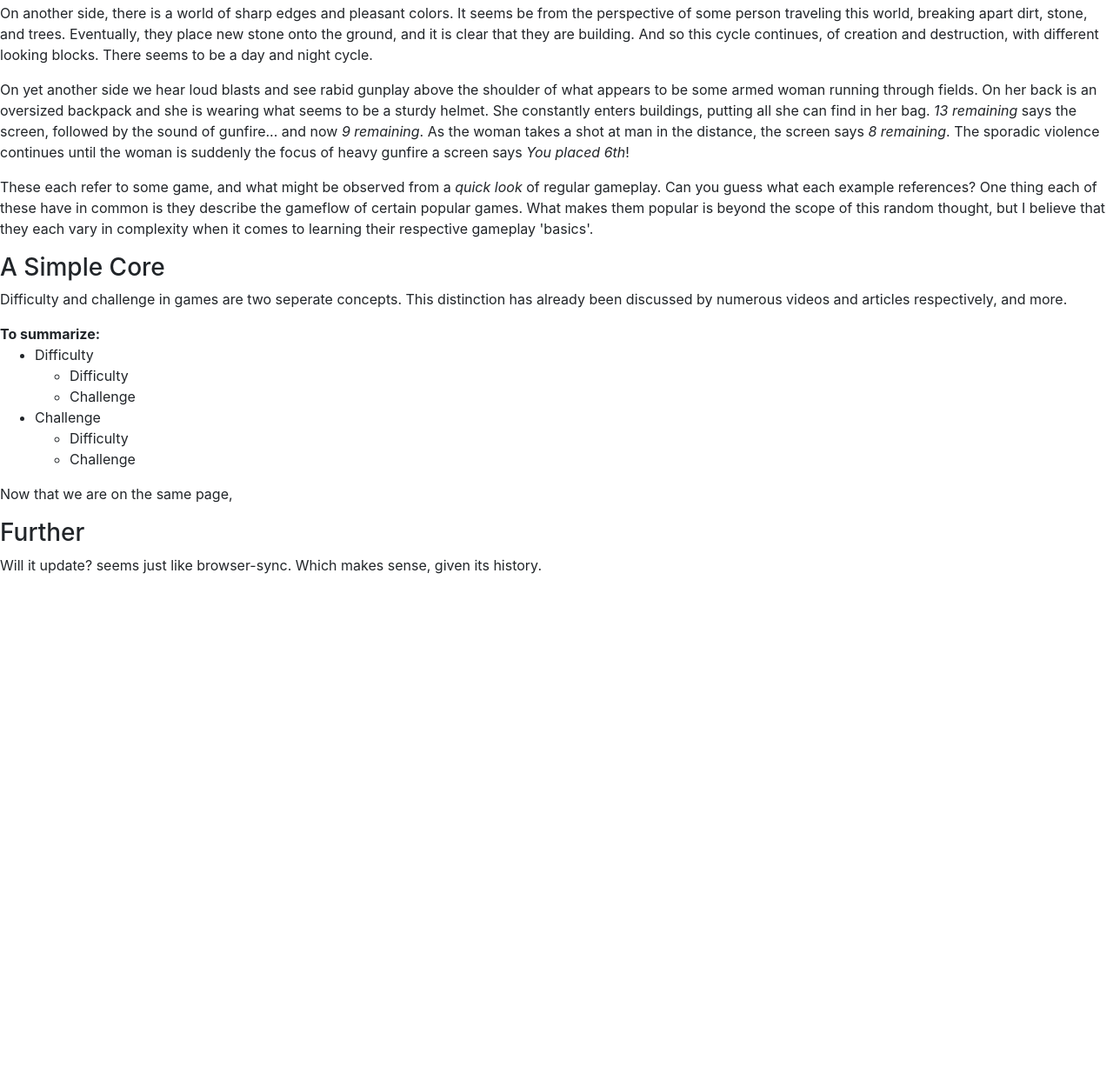
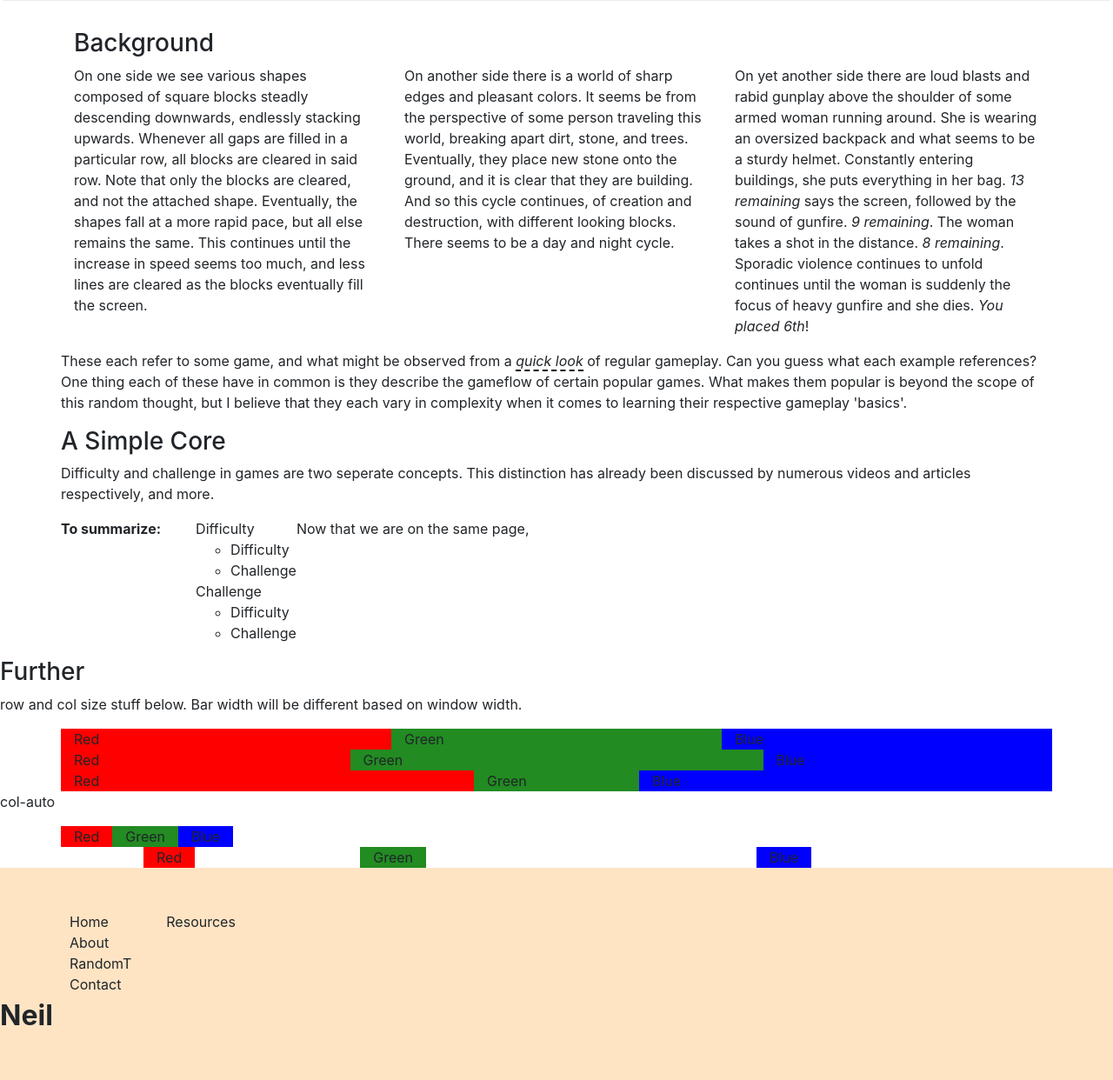
Before and after one commit to NPH-Learning/Front-Web, a website: page index.html in a window 1280 px wide. Shown: the part 207-1449 px from the top of the page at 87% size. Before the commit the page ends 885 px from the top, so only its background shows below. Drawn offline with nearby package versions, Linux system fonts and the light colour scheme.

Commit message:
Rudimentary bootstrap stuff and styling. Expect more 'test sections' devoted to elements, css styling options, and bootstrap basics. Will split into seperate pages (and clean) later.

```diff
--- a/index.html
+++ b/index.html
@@ -6,59 +6,82 @@
 
     <!-- Bootstrap CSS -->
     <link rel="stylesheet" href="node_modules/bootstrap/dist/css/bootstrap.min.css">
+    <link rel="stylesheet" href="stylesheet/standard.css">
+    <style>
+        .red {
+            background-color: red;
+        }
 
+        .green {
+            background-color: forestgreen;
+        }
+
+        .blue {
+            background-color: blue;
+        }
+
+    </style>
 </head>
 <html>
     <body>
+        <header class="jumbotron">
             <h1>A Basic Loop</h1>
             <em>Random Thought: Satisfying mechanics and gameplay are underscored by an intuitive core.</em>
 
-
+        </header>
         <!--Provide necessary background-->
-        <article>
+        <article class="container">
             <h3>Background</h3>
-            <p>
+            <div class="row">
+                <p class="col-12 col-md-6 col-lg-4">
                 On one side we see various shapes composed of square blocks steadly descending downwards, endlessly
                 stacking upwards. Whenever all gaps are filled in a particular row, all blocks are cleared in said
                 row. Note that only the blocks are cleared, and not the attached shape. Eventually, the shapes fall
-            at a more rapid pace, but all else remains the same.
+                at a more rapid pace, but all else remains the same. This continues until the increase in speed
+                seems too much, and less lines are cleared as the blocks eventually fill the screen.
                 </p>
-            <p>
-            On another side, there is a world of sharp edges and pleasant colors. It seems be from the perspective
+                <p class="col-12 col-md-6 col-lg-4">
+                On another side there is a world of sharp edges and pleasant colors. It seems be from the perspective
                 of some person traveling this world, breaking apart dirt, stone, and trees. Eventually, they place
                 new stone onto the ground, and it is clear that they are building. And so this cycle continues, of
                 creation and destruction, with different looking blocks. There seems to be a day and night cycle.
                 </p>
+                <p class="col-12 col-md-6 col-lg-4">
+                On yet another side there are loud blasts and rabid gunplay above the shoulder of
+                some armed woman running around. She is wearing an oversized backpack and what
+                seems to be a sturdy helmet. Constantly entering buildings, she puts everything in her bag.
+                <i>13 remaining </i> says the screen, followed by the sound of gunfire. <i>9 remaining</i>. The
+                woman takes a shot in the distance. <i>8 remaining</i>. Sporadic violence continues to unfold
+                continues until the woman is suddenly the focus of heavy gunfire and she dies. <i>You placed 6th</i>!
+                </p>
+            </div>
+            <div class="row">
                 <p>
-            On yet another side we hear loud blasts and see rabid gunplay above the shoulder of what appears to be
-            some armed woman running through fields. On her back is an oversized backpack and she is wearing what
-            seems to be a sturdy helmet. She constantly enters buildings, putting all she can find in her bag.
-            <i>13 remaining </i> says the screen, followed by the sound of gunfire... and now <i>9 remaining</i>. As
-            the woman takes a shot at man in the distance, the screen says <i>8 remaining</i>. The sporadic violence
-            continues until the woman is suddenly the focus of heavy gunfire a screen says <i>You placed 6th</i>!
-            </p>
-            <p>
-            These each refer to some game, and what might be observed from a <i title="quick, relative to the length of the game"> quick look</i>
+                These each refer to some game, and what might be observed from a <span class="inspect" title="quick, relative to the length of the game"> quick look</span>
                 of regular gameplay. Can you guess what each example references? One thing each of these have in common is they
                 describe the gameflow of certain popular games. What makes them popular is beyond the scope of this
                 random thought, but I believe that they each vary in complexity when it comes to learning their respective gameplay 'basics'.
                 </p>
+            </div>
 
             <!--Expand in week 2-->
 
         </article>
 
         <!--Further Elaboration-->
-        <section>
+        <section class="container">
+            <div class="row">
                 <h3>A Simple Core</h3>
                 <p>
                 Difficulty and challenge in games are two seperate concepts. This distinction has already been discussed by numerous videos and
                 articles respectively, and more.
                 </p>
+            </div>
 
             <!--Expand in week 2-->
+            <div class="row">
                 <b>To summarize:</b>
-                <ul>
+                <ul style="list-style-type: none">
                         <li>Difficulty
                             <ul>
                                 <li>Difficulty</li>
@@ -76,6 +99,7 @@
                 <p>
                     Now that we are on the same page,
                 </p>
+            </div>
 
         </section>
         <!--A Supportive Example-->
@@ -84,9 +108,96 @@
 
             <!--Expand in week 2-->
         </section>
+
         <p>
-            Will it update? seems just like browser-sync. Which makes sense, given its history.
+            row and col size stuff below. Bar width will be different based on window width.
         </p>
+        <div class="container">
+            <div class="row grey1">
+                <div class="col-md red">
+                    Red
+                </div>
+                <div class="col-md green">
+                    Green
+                </div>
+                <div class="col-md blue">
+                    Blue
+                </div>
+            </div>
+        </div>
+        <div class="container">
+            <div class="row grey2">
+                <div class="col-lg red">
+                    Red
+                </div>
+                <div class="col-lg-5 green">
+                    Green
+                </div>
+                <div class="col-lg blue">
+                    Blue
+                </div>
+            </div>
+        </div>
+        <div class="container">
+            <div class="row grey3">
+                <div class="col-md-2 col-xl-5 red">
+                    Red
+                </div>
+                <div class="col-md green">
+                    Green
+                </div>
+                <div class="col-md-3 col-xl-5 blue">
+                    Blue
+                </div>
+            </div>
+        </div>
+
+        <p>
+            col-auto
+        </p>
+        <div class="container">
+            <div class="row grey3">
+                <div class="col-md-auto red">
+                    Red
+                </div>
+                <div class="col-md-auto green">
+                    Green
+                </div>
+                <div class="col-md-auto blue">
+                    Blue
+                </div>
+            </div>
+        </div>
+        <div class="container">
+                <div class="row grey3">
+                    <div class="col-md-auto offset-1 red">
+                        Red
+                    </div>
+                    <div class="col-md-auto offset-2 green">
+                        Green
+                    </div>
+                    <div class="col-md-auto offset-4 blue">
+                        Blue
+                    </div>
+                </div>
+            </div>
+
+        <footer>
+                <ul class= "horizontal-list">
+                    <li><ul>
+                        <li> Home </li>
+                        <li> About </li>
+                        <li> RandomT </li>
+                        <li> Contact </li>
+                    </ul></li>
+                    <li><ul>
+                        <li> Resources </li>
+                    </ul></li>
+                </ul>
+                <div>
+                    Neil
+                </div>
+        </footer>
     </body>
     <script src="node_modules/jquery/dist/jquery.slim.min.js"></script>
     <script src="node_modules/popper.js/dist/umd/popper.min.js"></script>
--- /dev/null
+++ b/stylesheet/standard.css
@@ -0,0 +1,27 @@
+.inspect {
+    font-style: italic;
+    border-bottom: 2px dashed black;
+}
+
+
+footer{
+    background-color: bisque;
+    padding: 50px 0px 50px 0px;
+
+    overflow:hidden;
+}
+
+footer ul {
+    list-style-type: none;
+}
+
+footer ul.horizontal-list > li {
+    float: left;
+}
+
+footer ul.horizontal-list ~ div {
+    font-size: 2em;
+    font-weight: bold;
+
+    clear: left;
+}
```
Lines whose indentation alone changed are shown as unchanged.
